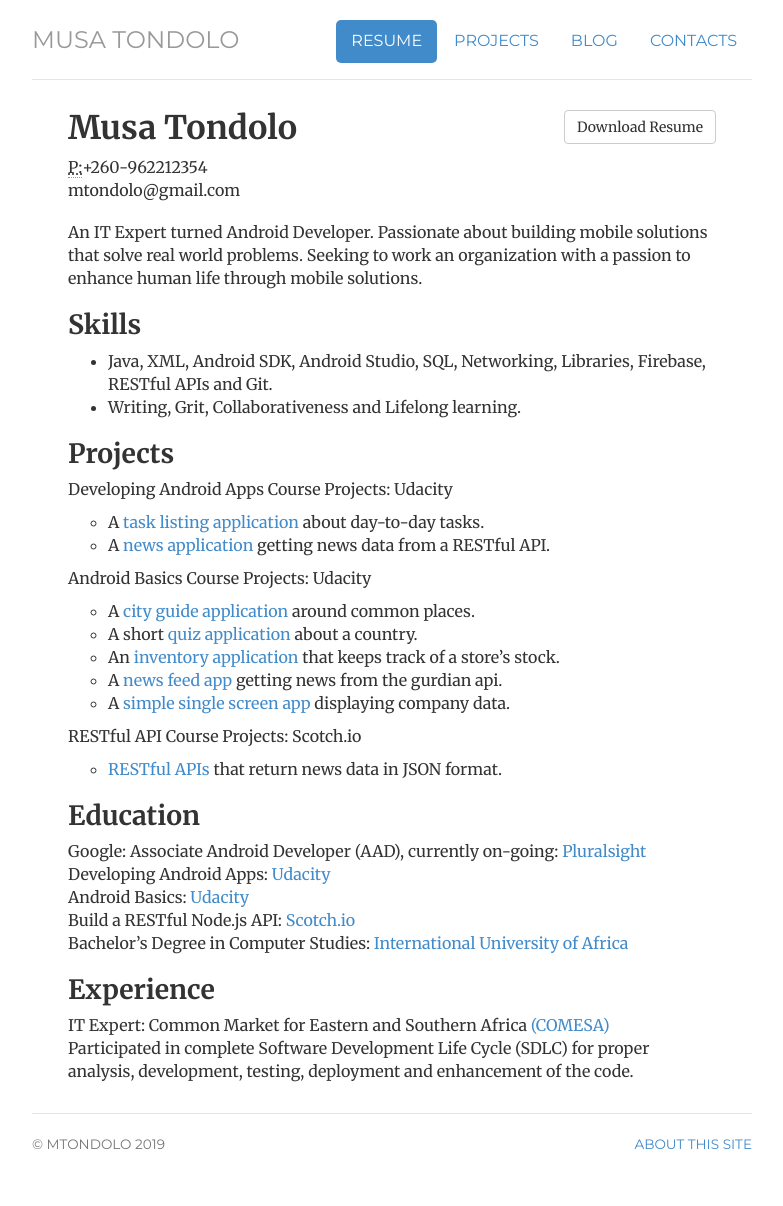
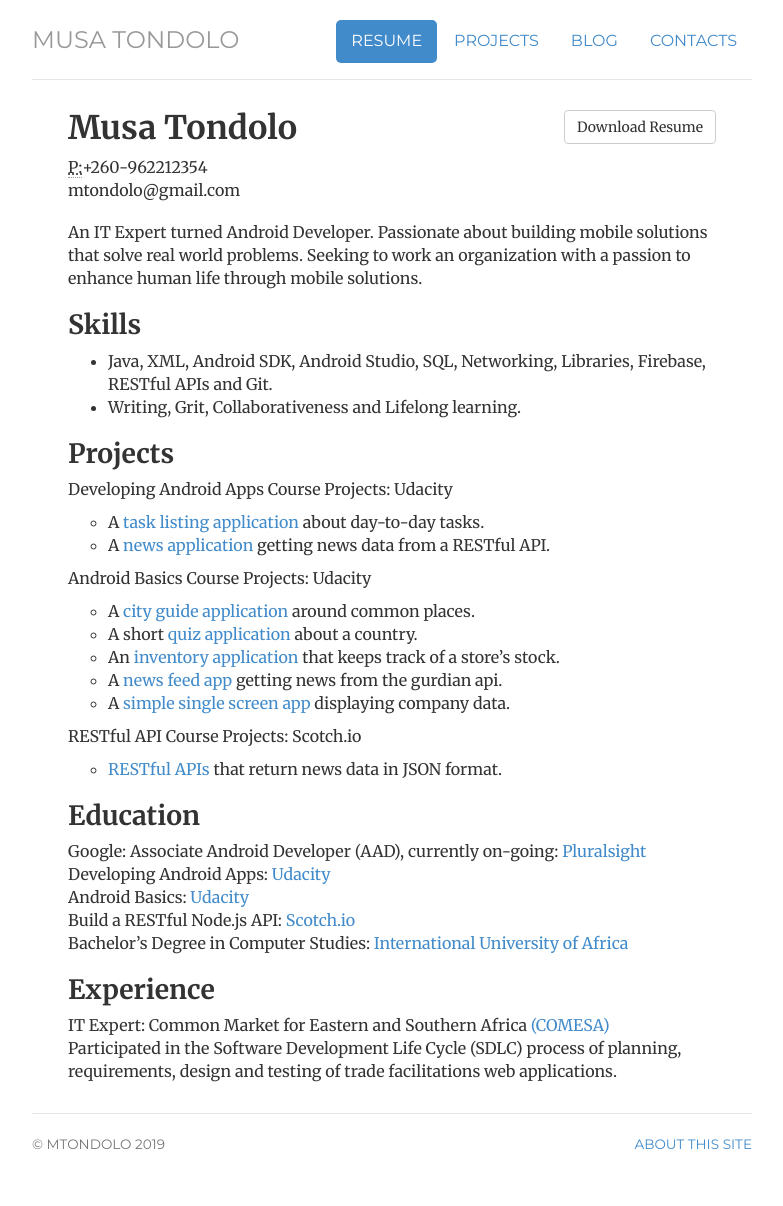
Before and after one commit to mtondolo/mtondolo.github.io, a Jekyll site: the page built from cv/index.html, in a window 1280 px wide. Shown: the whole page, without its empty margins (248-1031 px from the left). Built offline with Jekyll 4.4.1, drawn with Linux system fonts in a browser that asks for light colours.

Commit message:
Update index.html

```diff
--- a/cv/index.html
+++ b/cv/index.html
@@ -69,7 +69,7 @@
                                 <h2>Experience</h2>
 				        <p>
 					IT Expert: Common Market for Eastern and Southern Africa <a href="https://www.comesa.int/" title = "COMESA">(COMESA)</a><br>
-					Participated in complete Software Development Life Cycle (SDLC) for proper analysis, development, testing, deployment and enhancement of the code.
+					Participated in the Software Development Life Cycle (SDLC) process of planning, requirements, design and testing of trade facilitations web applications.
 	                                </p>
 
 </div>
```
